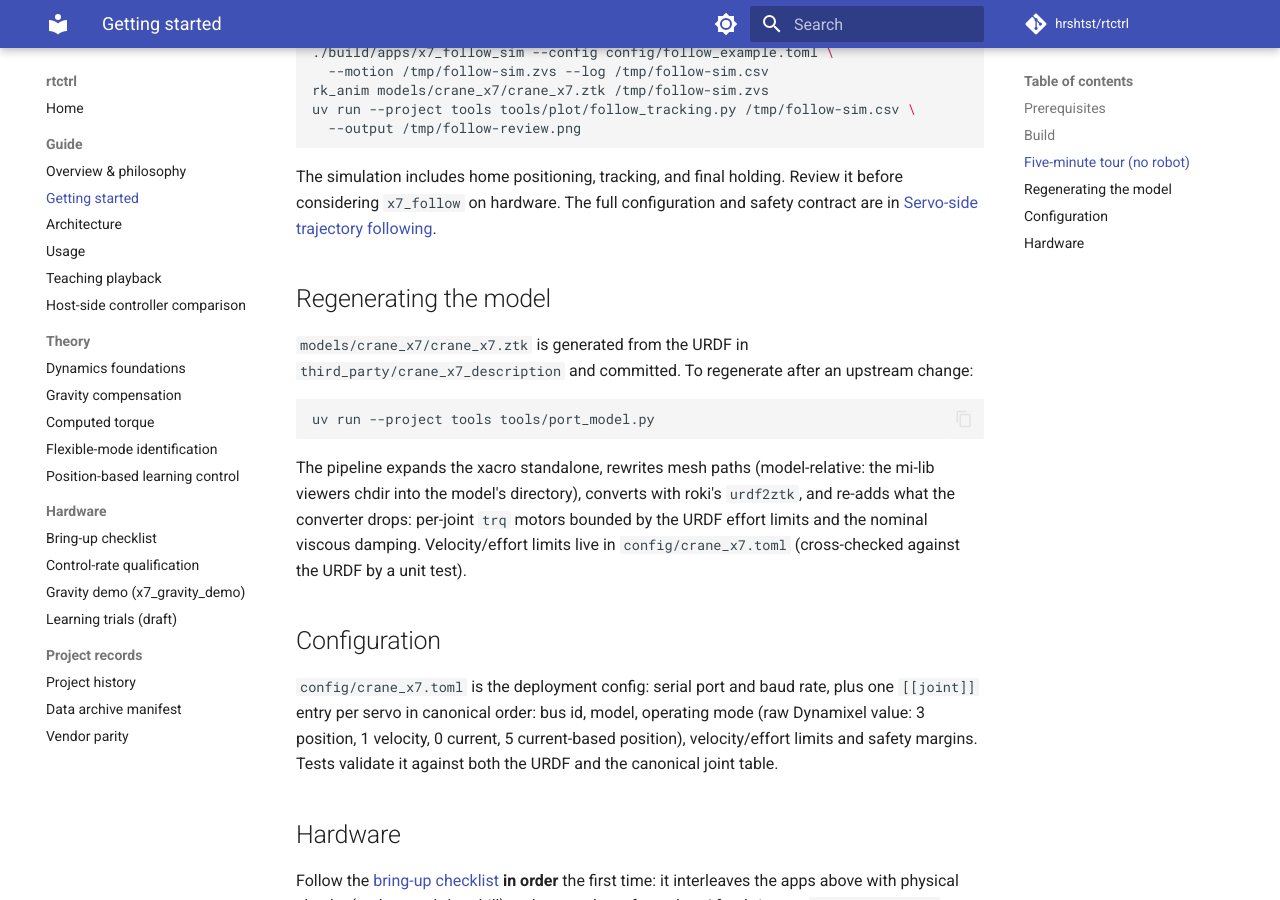
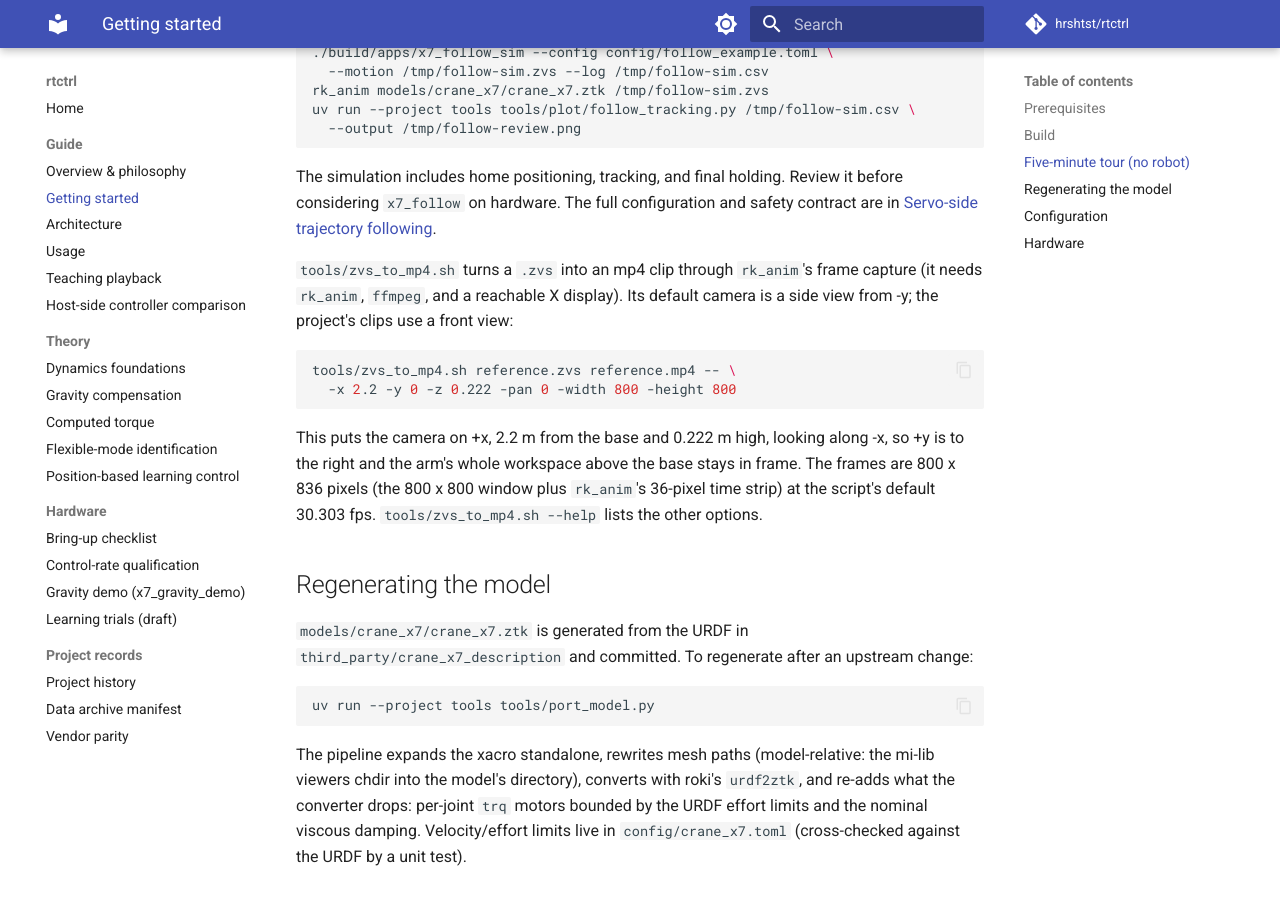
Before and after one commit to hrshtst/rtctrl, an MkDocs documentation site: the page built from docs/guide/getting-started.md, in a window 1280 px wide and 900 px high, scrolled down 2604 px. Built offline with MkDocs 1.6.1 and Material for MkDocs 9.7.7, drawn with Linux system fonts in a browser that asks for light colours; comment, search, counter and statistics services are not loaded.

Commit message:
docs(tools): zvs_to_mp4 records the front view used for the project's clips
The script's help names the front-view camera (-x 2.2 -y 0 -z 0.222
-pan 0 -width 800 -height 800, 800 x 836 frames) beside the default
side view, with an example, and notes two rk_anim facts: -pan 0 looks
along -x with pans about the vertical axis, and the first captured
frame is blank. The getting-started tour now mentions the export
script and gives the front-view command. Comments and docs only.

````diff
--- a/docs/guide/getting-started.md
+++ b/docs/guide/getting-started.md
@@ -139,6 +139,21 @@ The simulation includes home positioning, tracking, and final holding. Review
 it before considering `x7_follow` on hardware. The full configuration and
 safety contract are in [Servo-side trajectory following](usage.md#servo-side-trajectory-following).
 
+`tools/zvs_to_mp4.sh` turns a `.zvs` into an mp4 clip through `rk_anim`'s
+frame capture (it needs `rk_anim`, `ffmpeg`, and a reachable X display). Its
+default camera is a side view from -y; the project's clips use a front view:
+
+```sh
+tools/zvs_to_mp4.sh reference.zvs reference.mp4 -- \
+  -x 2.2 -y 0 -z 0.222 -pan 0 -width 800 -height 800
+```
+
+This puts the camera on +x, 2.2 m from the base and 0.222 m high, looking
+along -x, so +y is to the right and the arm's whole workspace above the base
+stays in frame. The frames are 800 x 836 pixels (the 800 x 800 window plus
+`rk_anim`'s 36-pixel time strip) at the script's default 30.303 fps.
+`tools/zvs_to_mp4.sh --help` lists the other options.
+
 ## Regenerating the model
 
 `models/crane_x7/crane_x7.ztk` is generated from the URDF in
````
Also changed, not shown: 1 other file.
